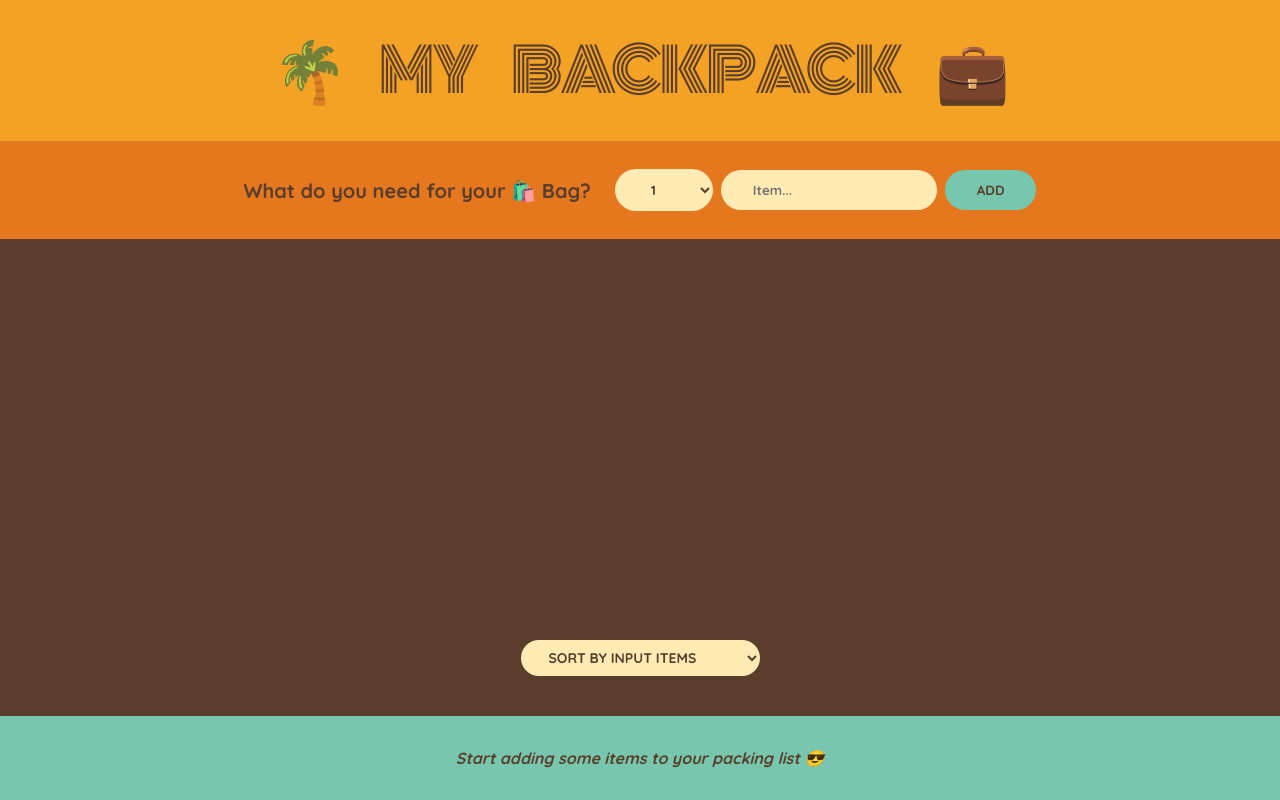
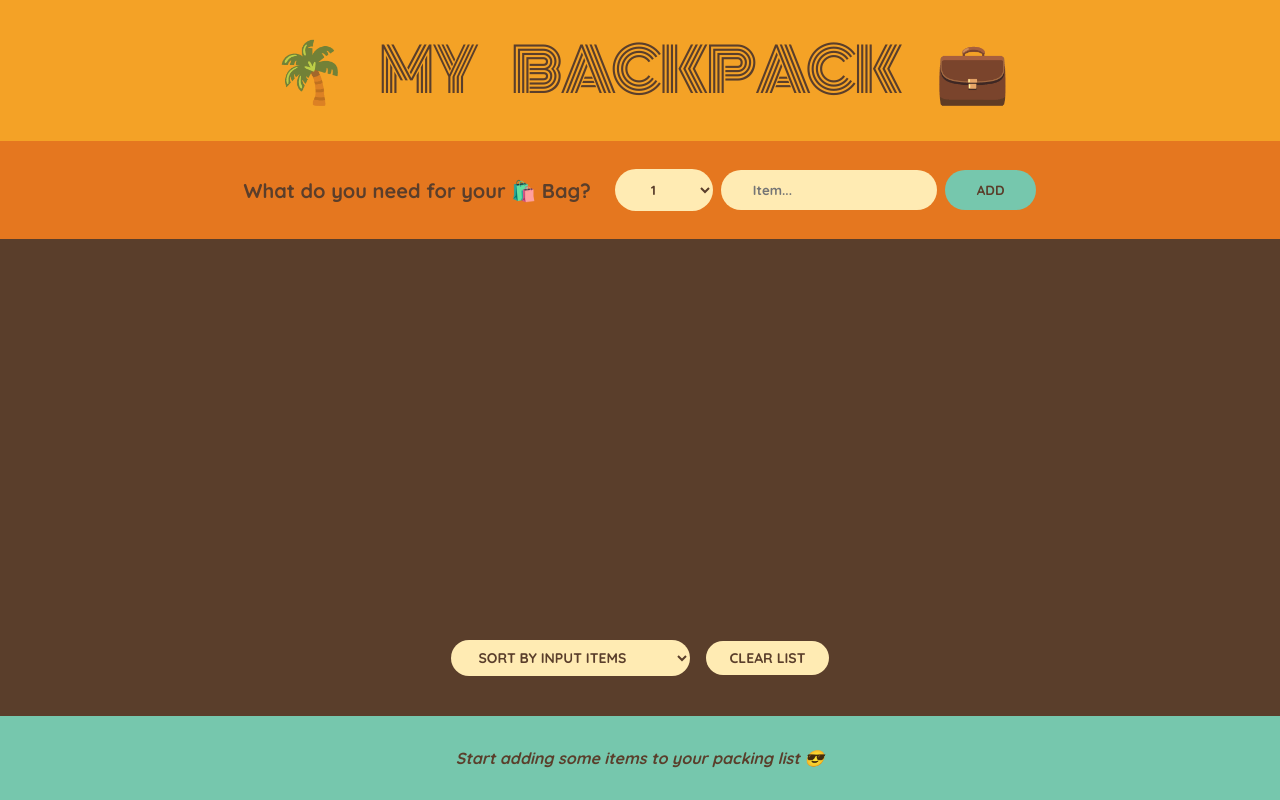
Before and after one commit to chinmay-gupta-2003/My-Bag, a React (Create React App) app: page / in a window 1280 px wide. Built offline with nearby package versions, Linux system fonts and the light colour scheme; the HTML template or start-up script is replaced by a standard one.

Commit message:
added functionality to clear list

```diff
--- a/src/components/BagList.jsx
+++ b/src/components/BagList.jsx
@@ -40,6 +40,13 @@ function BagList({ items, setItems }) {
           <option value="packed">Sort by Packed Status</option>
           <option value="description">Sort by Description</option>
         </select>
+        <button
+          onClick={() => {
+            setItems([]);
+          }}
+        >
+          Clear List
+        </button>
       </div>
     </div>
   );
```
